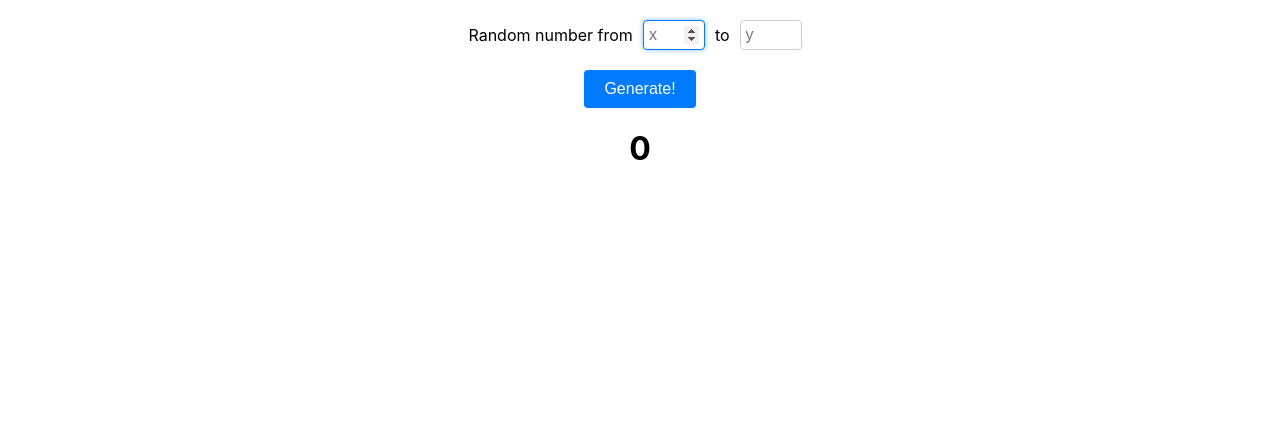
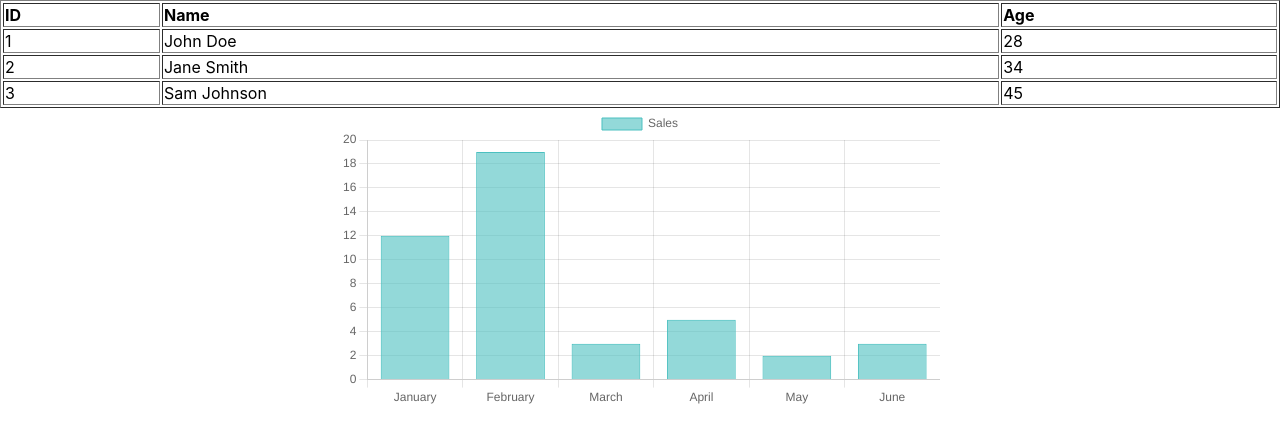
Before and after one commit to EranLavan/words-beyond, a React (Create React App) app: page / in a window 1280 px wide. Shown: the top 442 px of the page. Built offline with nearby package versions, Linux system fonts and the light colour scheme.

Commit message:
modified:   package-lock.json 	modified:   package.json 	modified:   src/App.js 	new file:   src/components-t/Chart.js 	new file:   src/components-t/Gchart.js 	new file:   src/components-t/Gtable.js

```diff
--- a/package.json
+++ b/package.json
@@ -6,8 +6,10 @@
     "@testing-library/jest-dom": "^5.17.0",
     "@testing-library/react": "^13.4.0",
     "@testing-library/user-event": "^13.5.0",
+    "chart.js": "^4.4.3",
     "google-translate-api": "^2.3.0",
     "react": "^18.3.1",
+    "react-chartjs-2": "^5.2.0",
     "react-dom": "^18.3.1",
     "react-scripts": "5.0.1",
     "web-vitals": "^2.1.4"
--- a/src/App.js
+++ b/src/App.js
@@ -1,12 +1,20 @@
 import logo from './logo.svg';
 import './App.css';
 import RandomizerA from './components-r/RandomizerA';
+import Chart from './components-t/Chart';
+import Gtable from './components-t/Gtable';
+import Gchart from './components-t/Gchart';
 
 function App() {
   return (
     <div>
       {/* <AaApiTestOne /> */}
-      <RandomizerA />
+      {/* <RandomizerA /> */}
+      {/* <Chart /> */}
+
+      <Gtable />
+
+      <Gchart />
     </div>
   );
 }
--- /dev/null
+++ b/src/components-t/Chart.js
@@ -0,0 +1,13 @@
+import React, { useState } from 'react';
+
+
+
+function Chart() {
+  return (
+    <div>
+      Test
+    </div>
+  )
+}
+
+export default Chart
--- /dev/null
+++ b/src/components-t/Gchart.js
@@ -0,0 +1,46 @@
+import React, { useEffect, useRef } from 'react';
+import { Bar } from 'react-chartjs-2';
+import { Chart as ChartJS, BarElement, CategoryScale, LinearScale, Title, Tooltip, Legend} from 'chart.js';
+
+ChartJS.register(BarElement, CategoryScale, LinearScale, Title, Tooltip, Legend);
+
+function Gchart() {
+  const chartRef = useRef(null);
+
+  const data = {
+    labels: ['January', 'February', 'March', 'April', 'May', 'June'],
+    datasets: [
+      {
+        label: 'Sales',
+        data: [12, 19, 3, 5, 2, 3],
+        backgroundColor: 'rgba(75, 192, 192, 0.6)',
+        borderColor: 'rgba(75, 192, 192, 1)',
+        borderWidth: 1,
+      },
+    ],
+  };
+
+  const options = {
+    scales: {
+      y: {
+        beginAtZero: true,
+      },
+    },
+  };
+
+  useEffect(() => {
+    return () => {
+      if (chartRef.current) {
+        chartRef.current.chartInstance.destroy();
+      }
+    };
+  }, []);
+
+  return (
+    <div style={{ width: '600px', height: '400px', margin: '0 auto' }}>
+      <Bar data={data} options={options} />
+    </div>
+  );
+};
+
+export default Gchart
--- /dev/null
+++ b/src/components-t/Gtable.js
@@ -0,0 +1,53 @@
+import React from 'react'
+
+function Gtable() {
+
+const data = [
+  {
+    id: 1,
+    name: 'John Doe',
+    age: 28
+  },
+
+  {
+    id: 2,
+    name: 'Jane Smith',
+    age: 34
+  },
+
+  {
+    id: 3,
+    name: 'Sam Johnson',
+    age: 45
+  },
+];
+
+  return (
+    <div>
+      <table
+        border="1"
+        style={{ width: '100%', textAlign: 'left'}}>
+        <thead>
+          <tr>
+            <th>ID</th>
+            <th>Name</th>
+            <th>Age</th>
+          </tr>
+        </thead>
+
+        <tbody>
+          {data.map((row) => (
+            <tr key={row.id}>
+              <td>{row.id}</td>
+              <td>{row.name}</td>
+              <td>{row.age}</td>
+            </tr>
+          ))}
+        </tbody>
+      </table>
+
+    </div>
+  )
+}
+
+export default Gtable
```
Also changed, not shown: 1 other file (tests, documents, lock files or other folders).
